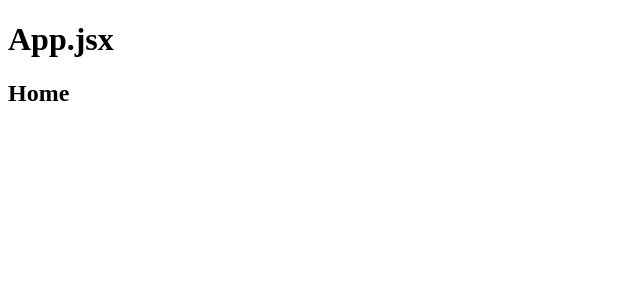
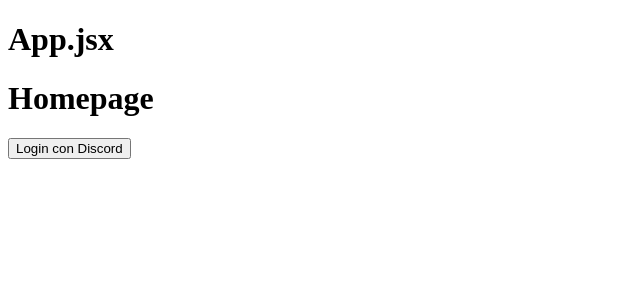
Before and after one commit to riccardo-ottavi/lolboard, a React (Vite) app in the folder client/: page / in a window 1280 px wide. Shown: the top 300 px of the page, without its empty margins (0-640 px from the left). Built offline with nearby package versions, Linux system fonts and the light colour scheme; no server answers.

Commit message:
fix: discord redirects to dashboard

```diff
--- a/client/src/App.jsx
+++ b/client/src/App.jsx
@@ -1,5 +1,6 @@
 import { BrowserRouter, Routes, Route } from "react-router-dom";
 import Dashboard from "./pages/Dashboard";
+import HomePage from "./pages/HomePage";
 
 function App() {
   return (
@@ -7,7 +8,7 @@ function App() {
       <h1>App.jsx</h1>
 
       <Routes>
-        <Route path="/" element={<h2>Home</h2>} />
+        <Route path="/" element={<HomePage />} />
         <Route path="/dashboard" element={<Dashboard />} />
       </Routes>
     </BrowserRouter>
--- a/client/src/pages/HomePage.jsx
+++ b/client/src/pages/HomePage.jsx
@@ -0,0 +1,12 @@
+import.meta.env.VITE_API_URL
+
+export default function HomePage() {
+    return (
+        <div className="homepage">
+            <h1>Homepage</h1>
+            <a href={`${import.meta.env.VITE_API_URL}/auth/discord`}>
+                <button>Login con Discord</button>
+            </a>
+        </div>
+    )
+}
```
Also changed, not shown: 2 other files (tests, documents, lock files or other folders).
